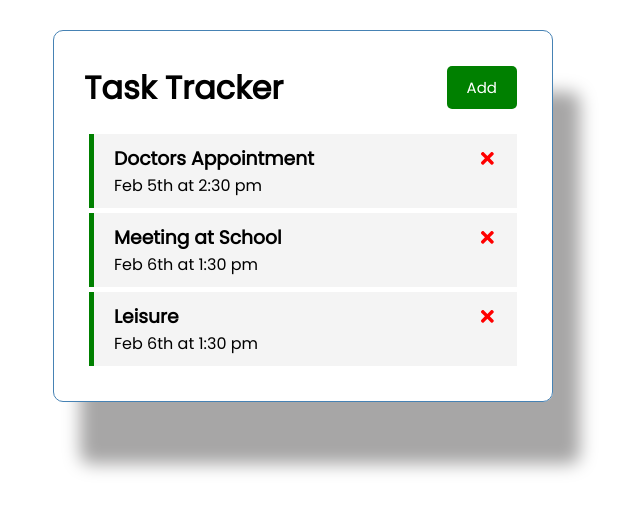
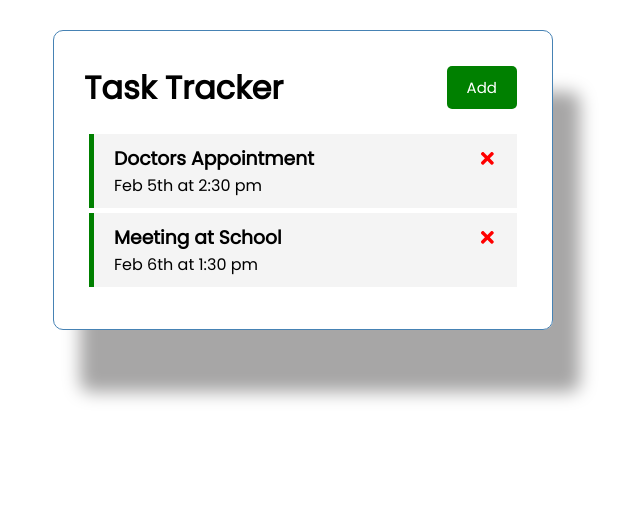
Before and after one commit to SebastianSolisFenger/React--Todo-App, a React (Create React App) app: page / in a window 1280 px wide. Shown: the top 512 px of the page, without its empty margins (337-977 px from the left). Built offline with nearby package versions, Linux system fonts and the light colour scheme; data requests are answered from the project's data file.

Commit message:
Added delete Async

```diff
--- a/db.json
+++ b/db.json
@@ -1,19 +1,16 @@
 {
-  "posts": [
+  "tasks": [
     {
       "id": 1,
-      "title": "json-server",
-      "author": "typicode"
+      "text": "Doctors Appointment",
+      "day": "Feb 5th at 2:30 pm",
+      "reminder": true
+    },
+    {
+      "id": 2,
+      "text": "Meeting at School",
+      "day": "Feb 6th at 1:30 pm",
+      "reminder": true
     }
-  ],
-  "comments": [
-    {
-      "id": 1,
-      "body": "some comment",
-      "postId": 1
-    }
-  ],
-  "profile": {
-    "name": "typicode"
-  }
+  ]
 }
--- a/src/App.js
+++ b/src/App.js
@@ -1,35 +1,31 @@
 // @ts-nocheck
 // // @ts-nocheck
 // import React from "react";
-import { useState } from 'react';
+import { useState, useEffect } from 'react';
 import './index.css';
 import { Tasks } from './components/Tasks';
 import AddTask from './components/AddTask';
 
 import Header from './components/Header';
 
+const fetchTasks = async () => {
+  const res = await fetch('http://localhost:5000/tasks');
+  const data = await res.json();
+  return data;
+};
+
 const App = () => {
   const [showAddTask, setShowAddTask] = useState(false);
-  const [tasks, setTasks] = useState([
-    {
-      id: 1,
-      text: 'Doctors Appointment',
-      day: 'Feb 5th at 2:30 pm',
-      reminder: true,
-    },
-    {
-      id: 2,
-      text: 'Meeting at School',
-      day: 'Feb 6th at 1:30 pm',
-      reminder: true,
-    },
-    {
-      id: 3,
-      text: 'Leisure',
-      day: 'Feb 6th at 1:30 pm',
-      reminder: true,
-    },
-  ]);
+  const [tasks, setTasks] = useState([]);
+
+  useEffect(() => {
+    const getTasks = async () => {
+      const tasksFromServer = await fetchTasks();
+      setTasks(tasksFromServer);
+    };
+
+    getTasks();
+  }, []);
 
   // Add Task
 
@@ -41,7 +37,9 @@ const App = () => {
 
   // Delete task
 
-  const deleteTask = (id) => {
+  const deleteTask = async (id) => {
+    await fetch(`http://localhost:5000/tasks/${id}`, { method: 'DELETE' });
+
     setTasks(tasks.filter((task) => task.id !== id));
   };
 
--- a/src/components/Tasks.js
+++ b/src/components/Tasks.js
@@ -3,8 +3,8 @@ import Task from './Task';
 
 export const Tasks = ({ tasks, onDelete, onToggle }) => (
   <>
-    {tasks.map((task) => (
-      <Task key={task.id} task={task} onDelete={onDelete} onToggle={onToggle} />
+    {tasks.map((task, index) => (
+      <Task key={index} task={task} onDelete={onDelete} onToggle={onToggle} />
     ))}
   </>
 );
```
